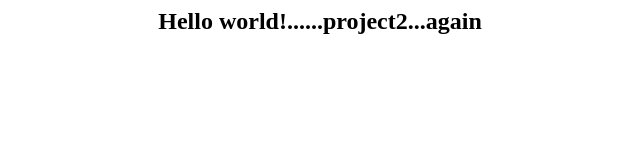
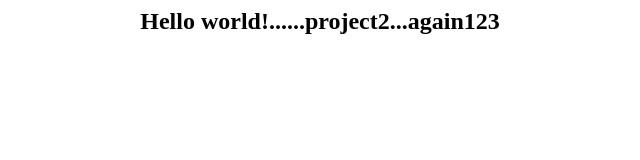
Before and after one commit to rahul0571/Assignment1, a plain HTML site: page index.html in a window 1280 px wide. Shown: the whole page, without its empty margins (320-960 px from the left). Drawn offline with Linux system fonts and the light colour scheme.

Commit message:
Update index.html

```diff
--- a/index.html
+++ b/index.html
@@ -3,6 +3,6 @@
 <title> Intellipaat </title>
 </head>
 <body style = "background-image:url('images/github3.jpg'); background-size: 100%">
-<h2 ALIGN=CENTER>Hello world!......project2...again</h2>
+<h2 ALIGN=CENTER>Hello world!......project2...again123</h2>
 </body>
 </html>
```
